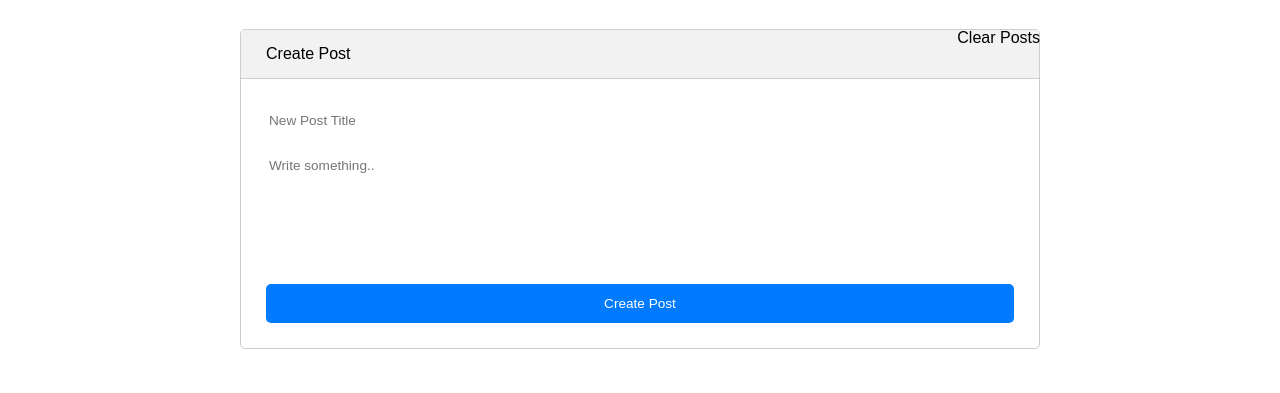
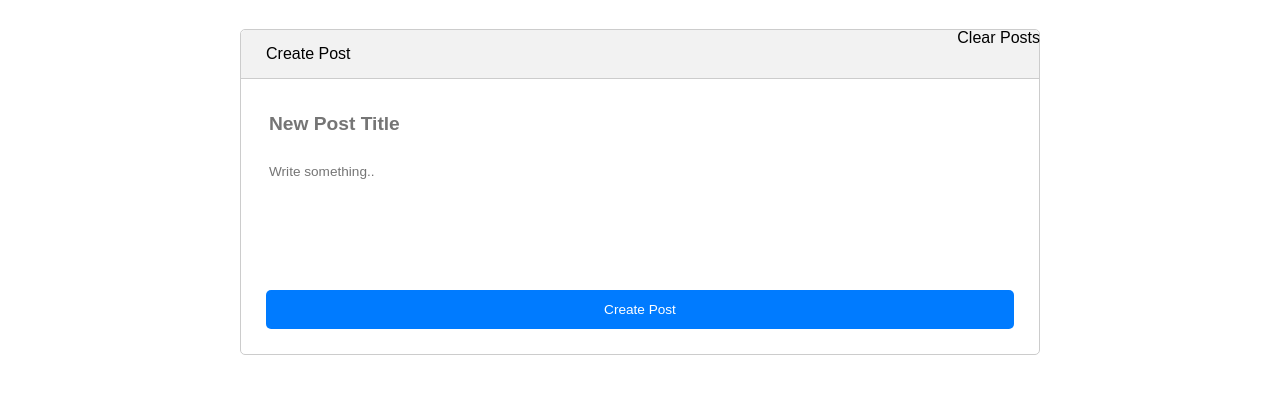
Before and after one commit to patricka3125/ECS153FinalProject, a website: page forum/public/index.html in a window 1280 px wide. Shown: the part 189-582 px from the top of the page. Drawn offline with Linux system fonts and the light colour scheme; no server answers.

Commit message:
fix style

```diff
--- a/forum/public/stylesheet.css
+++ b/forum/public/stylesheet.css
@@ -65,7 +65,7 @@ main {
 	display:block;
 }
 
-#new_title {
+#new_post_title {
 	font-size:1.2rem;
 	font-weight:bold;
 	margin-bottom: calc(var(--margin-align) - 5px);
@@ -120,6 +120,7 @@ h1, h2, h3, h4, h5 {
 	margin:0;
 	padding:0;
 	display:inline-block;
+	font-weight:bold;
 }
 
 h3 {
```
Also changed, not shown: 1 other file.
